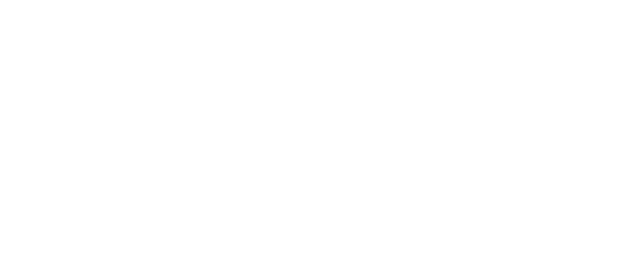
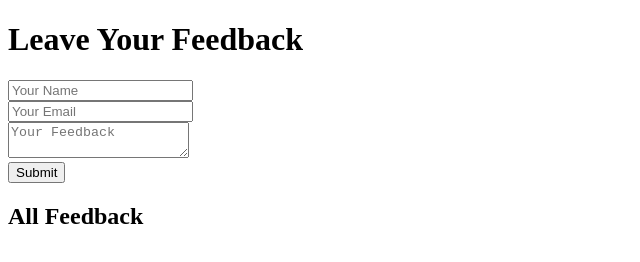
Before and after one commit to SAPNathasha/feedback-app, a website: page public/index.html in a window 1280 px wide. Shown: the whole page, without its empty margins (0-640 px from the left). Drawn offline with Linux system fonts and the light colour scheme.

Commit message:
Create the html body

```diff
--- a/public/index.html
+++ b/public/index.html
@@ -7,7 +7,16 @@
     <link rel="stylesheet" href="styles.css">
 </head>
 <body>
+    <h1>Leave Your Feedback</h1>
+    <form id="feedbackForm">
+        <input type="text" id="name" placeholder="Your Name" required><br>
+        <input type="email" id="email" placeholder="Your Email" required><br>
+        <textarea id="message" placeholder="Your Feedback" required></textarea><br>
+        <button type="submit">Submit</button>
+    </form>
 
+    <h2>All Feedback</h2>
+    <div id="feedbackList"></div>
 
     <script src="script.js"></script>
 </body>
```
